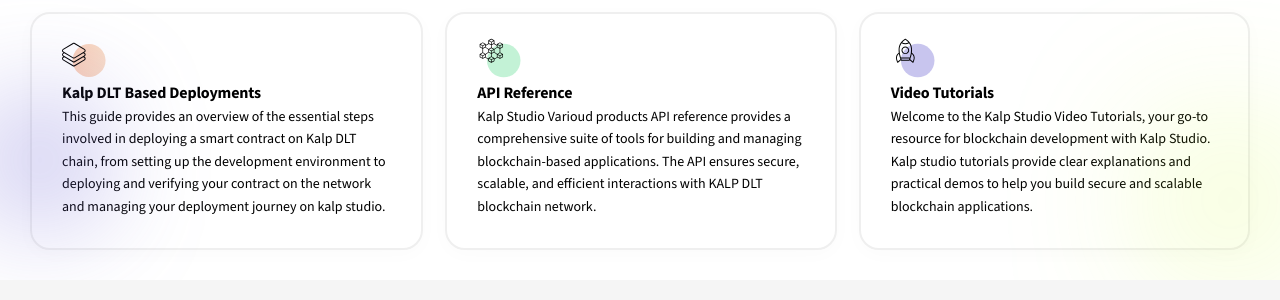
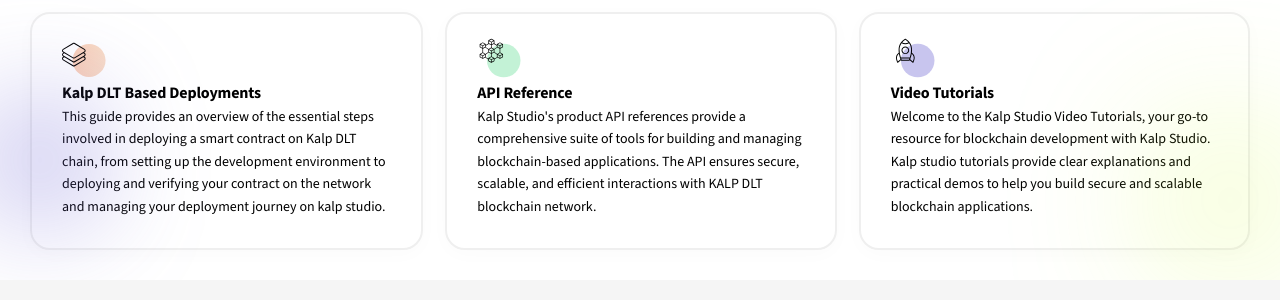
Before and after one commit to p2eengineering/kalp-studio-documentation, an MkDocs documentation site: the page built from docs/index.md, in a window 1280 px wide and 900 px high, scrolled down 1819 px. Shown: the part 153-453 px from the top of the window. Built offline with MkDocs 1.6.1 and Material for MkDocs 9.7.7, drawn with Linux system fonts in a browser that asks for light colours; some web fonts are replaced; comment, search, counter and statistics services are not loaded; old or Windows-style settings are respelled for this version of MkDocs; a style sheet for code colours, icons or effects is not loaded.

Commit message:
feat: text change

```diff
--- a/docs/index.md
+++ b/docs/index.md
@@ -670,7 +670,7 @@
                                 <div class="card-wrapper">
                                    <img src="images/KRCToken.svg" alt="sdk" />
                                    <h4>API Reference</h4>
-                                  <span>Kalp Studio Varioud products API reference provides a comprehensive suite of tools for building and managing blockchain-based applications. The API ensures secure, scalable, and efficient interactions with KALP DLT blockchain network.</span>
+                                  <span>Kalp Studio's product API references provide a comprehensive suite of tools for building and managing blockchain-based applications. The API ensures secure, scalable, and efficient interactions with KALP DLT blockchain network.</span>
                               </div>
                                 </a>
                              <a href="https://docs.kalp.studio/Video-Tutorials/Login-into-Kalp-studio">
```
